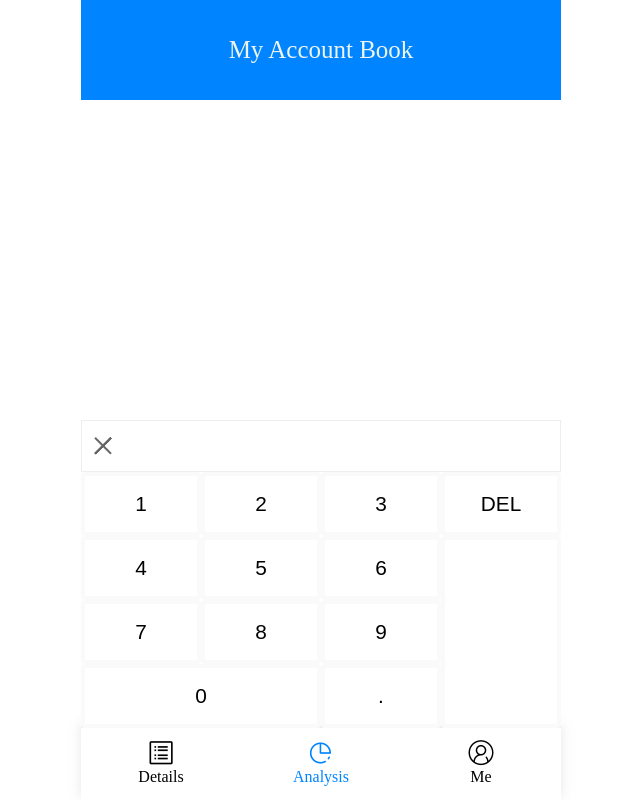
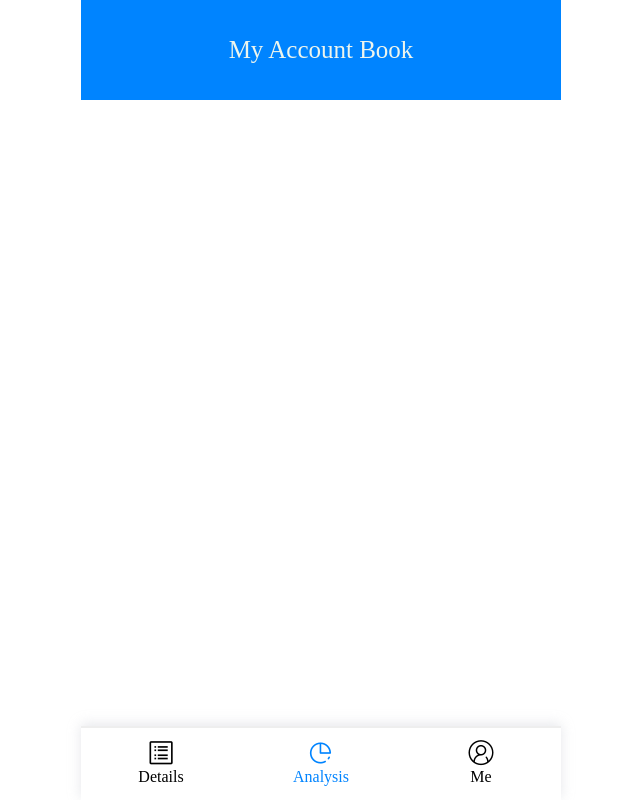
Before and after one commit to aldy97/Account_Book, a React (Create React App) app: page /statistics in a window 1280 px wide. Shown: the whole page, without its empty margins (319-959 px from the left). Built offline with nearby package versions, Linux system fonts and the light colour scheme; what redux-immutable would draw is missing.

Commit message:
modified styling

```diff
--- a/src/pages/home/numPad/index.js
+++ b/src/pages/home/numPad/index.js
@@ -21,6 +21,7 @@ function NumberPad(props) {
       border: 4px solid #fafafa;
       &.zero {
         width: 50%;
+        color: #000;
       }
       &.OK {
         height: 192px;
--- a/src/pages/home/statsheader/index.js
+++ b/src/pages/home/statsheader/index.js
@@ -12,7 +12,7 @@ function StatesHeader(props) {
 
       <DateWrapper>
         <span className='date' onClick={props.handleSetShowMonth}>
-          {moment().format('MMMM Do YYYY')}
+          {moment().format('MMMM YYYY')}
           <i className='iconfont' name='arrow-down'>
             &#xe668;
           </i>
--- a/src/pages/home/statsheader/style.js
+++ b/src/pages/home/statsheader/style.js
@@ -39,6 +39,7 @@ export const DateWrapper = styled.div`
   .date {
     flex: 1;
     cursor: pointer;
+    margin-left: 15px;
     font-size: ${theme.$middleTextSize};
     i {
       margin-left: 4px;
--- a/src/pages/stat/index.js
+++ b/src/pages/stat/index.js
@@ -1,8 +1,7 @@
 import React from 'react';
-import NumPad from '../home/numPad/index';
 
 function Stat() {
-  return <NumPad />;
+  return <div></div>;
 }
 
 export default Stat;
```
